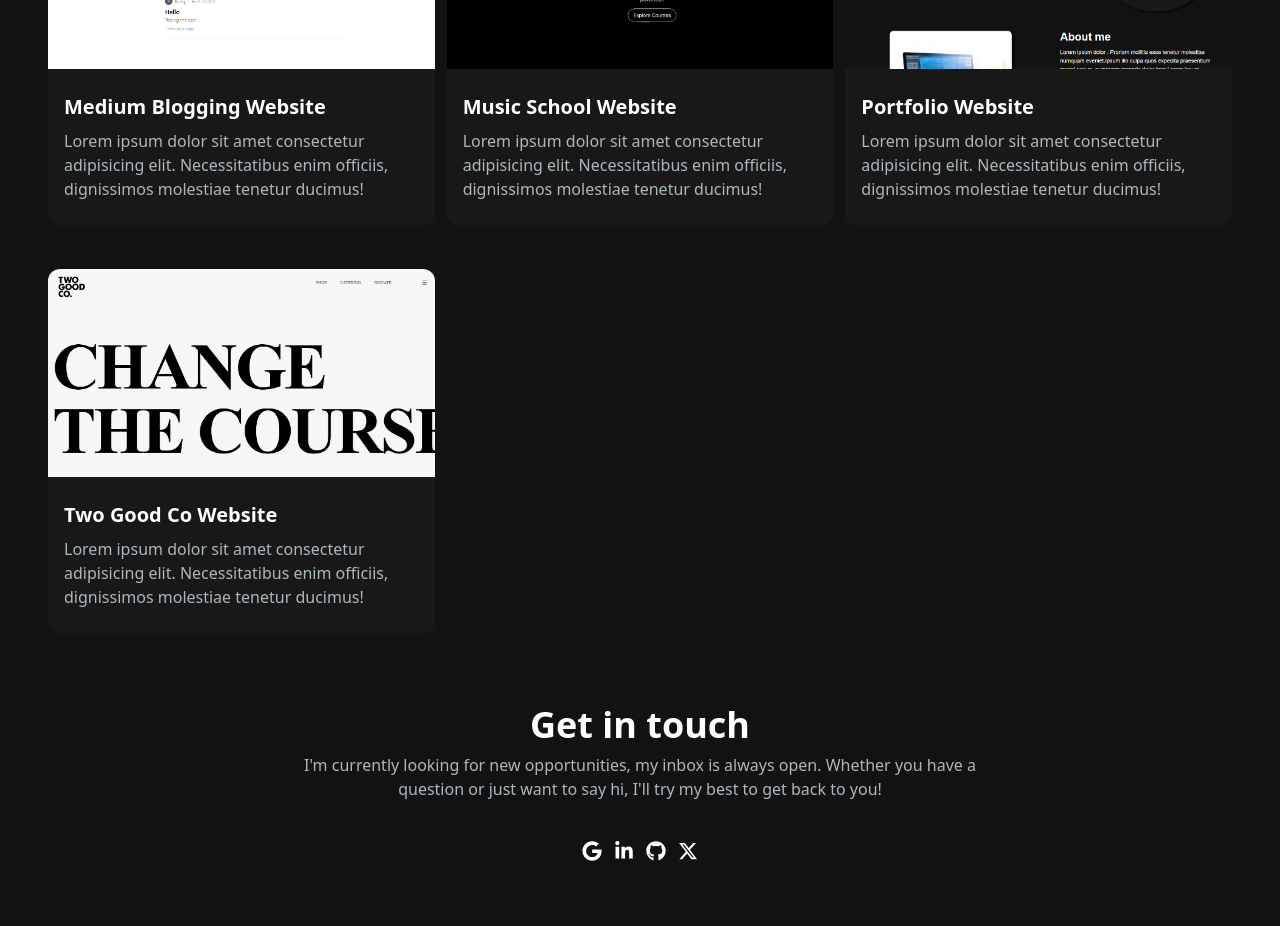
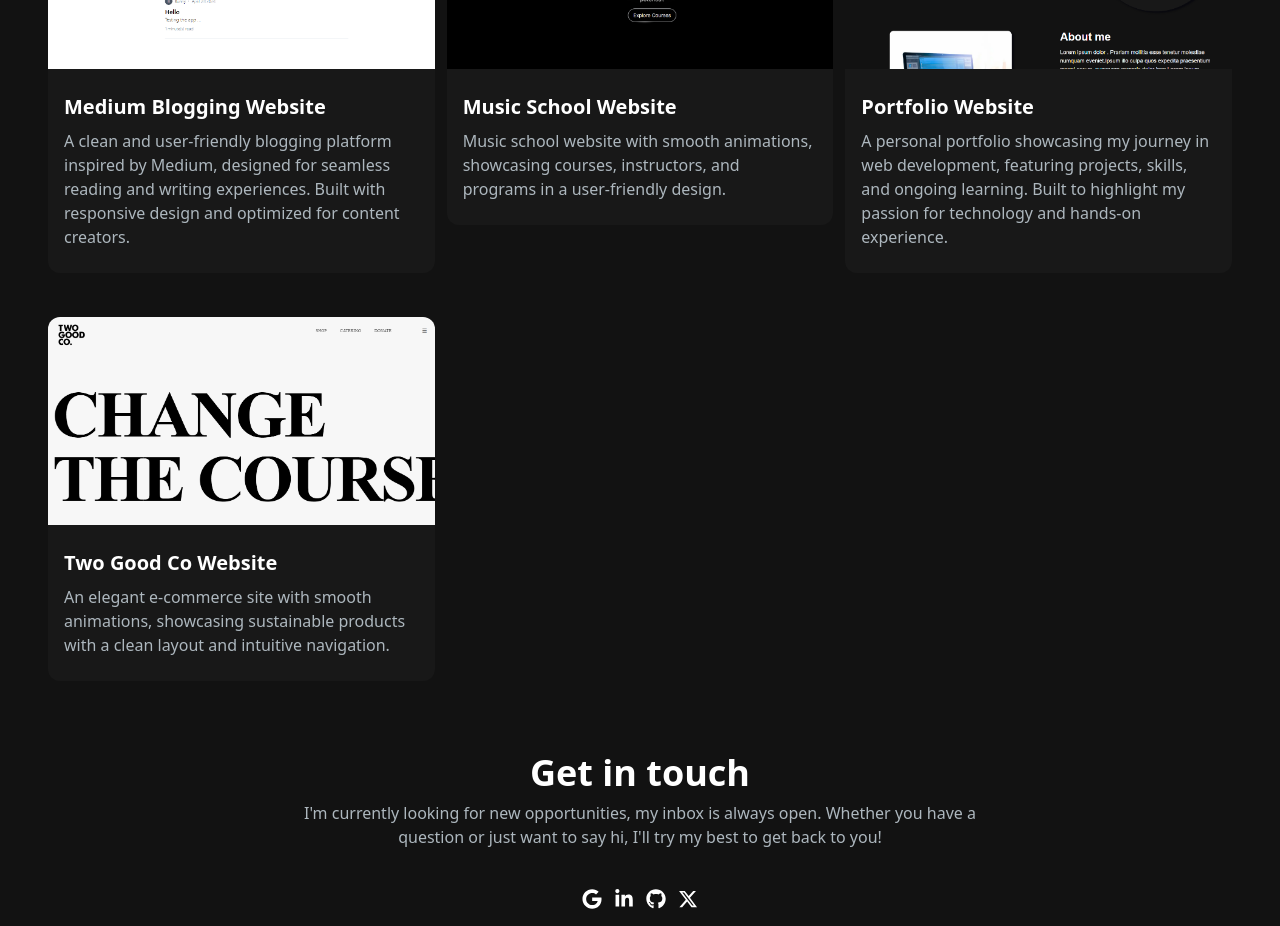
Before and after one commit to Surajjberaa/Portfolio-Project, a Next.js app: page / in a window 1280 px wide. Shown: the part 1280-2206 px from the top of the page. Built offline with nearby package versions, Linux system fonts and the light colour scheme.

Commit message:
Fixes #1 updated project card descriptions

```diff
--- a/src/components/ProjectSection.tsx
+++ b/src/components/ProjectSection.tsx
@@ -5,7 +5,7 @@ const projectsData = [
     {
         id: 1,
         title: "Medium Blogging Website",
-        description: "Lorem ipsum dolor sit amet consectetur adipisicing elit. Necessitatibus enim officiis, dignissimos molestiae tenetur ducimus!",
+        description: "A clean and user-friendly blogging platform inspired by Medium, designed for seamless reading and writing experiences. Built with responsive design and optimized for content creators.",
         image: "/images/medium.png",
         tag: ["All", "Web"],
         gitUrl: "https://github.com/Surajjberaa/Medium-Blogging-app",
@@ -14,7 +14,7 @@ const projectsData = [
     {
         id: 2,
         title: "Music School Website",
-        description: "Lorem ipsum dolor sit amet consectetur adipisicing elit. Necessitatibus enim officiis, dignissimos molestiae tenetur ducimus!",
+        description: "Music school website with smooth animations, showcasing courses, instructors, and programs in a user-friendly design.",
         image: "/images/Music.png",
         tag: ["All", "Web"],
         gitUrl: "https://github.com/Surajjberaa/Music-school",
@@ -23,7 +23,7 @@ const projectsData = [
     {
         id: 3,
         title: "Portfolio Website",
-        description: "Lorem ipsum dolor sit amet consectetur adipisicing elit. Necessitatibus enim officiis, dignissimos molestiae tenetur ducimus!",
+        description: "A personal portfolio showcasing my journey in web development, featuring projects, skills, and ongoing learning. Built to highlight my passion for technology and hands-on experience.",
         image: "/images/portfolio.png",
         tag: ["All", "Web"],
         gitUrl: "https://github.com/Surajjberaa/Portfolio-Project",
@@ -32,7 +32,7 @@ const projectsData = [
     {
         id: 4,
         title: "Two Good Co Website",
-        description: "Lorem ipsum dolor sit amet consectetur adipisicing elit. Necessitatibus enim officiis, dignissimos molestiae tenetur ducimus!",
+        description: "An elegant e-commerce site with smooth animations, showcasing sustainable products with a clean layout and intuitive navigation.",
         image: "/images/Two-good.png",
         tag: ["All", "Web"],
         gitUrl: "https://github.com/Surajjberaa/Two-Good-Co",
```
